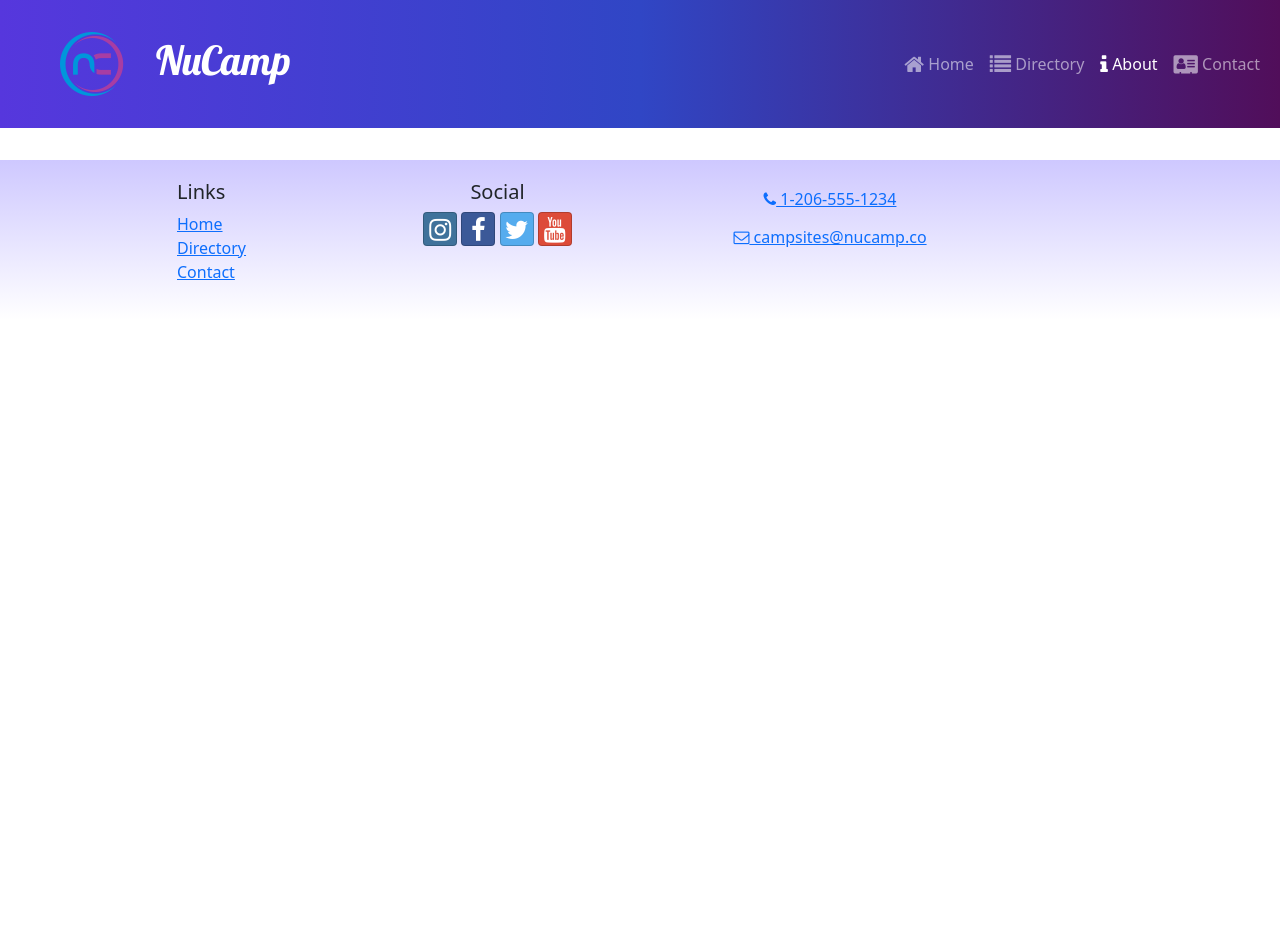
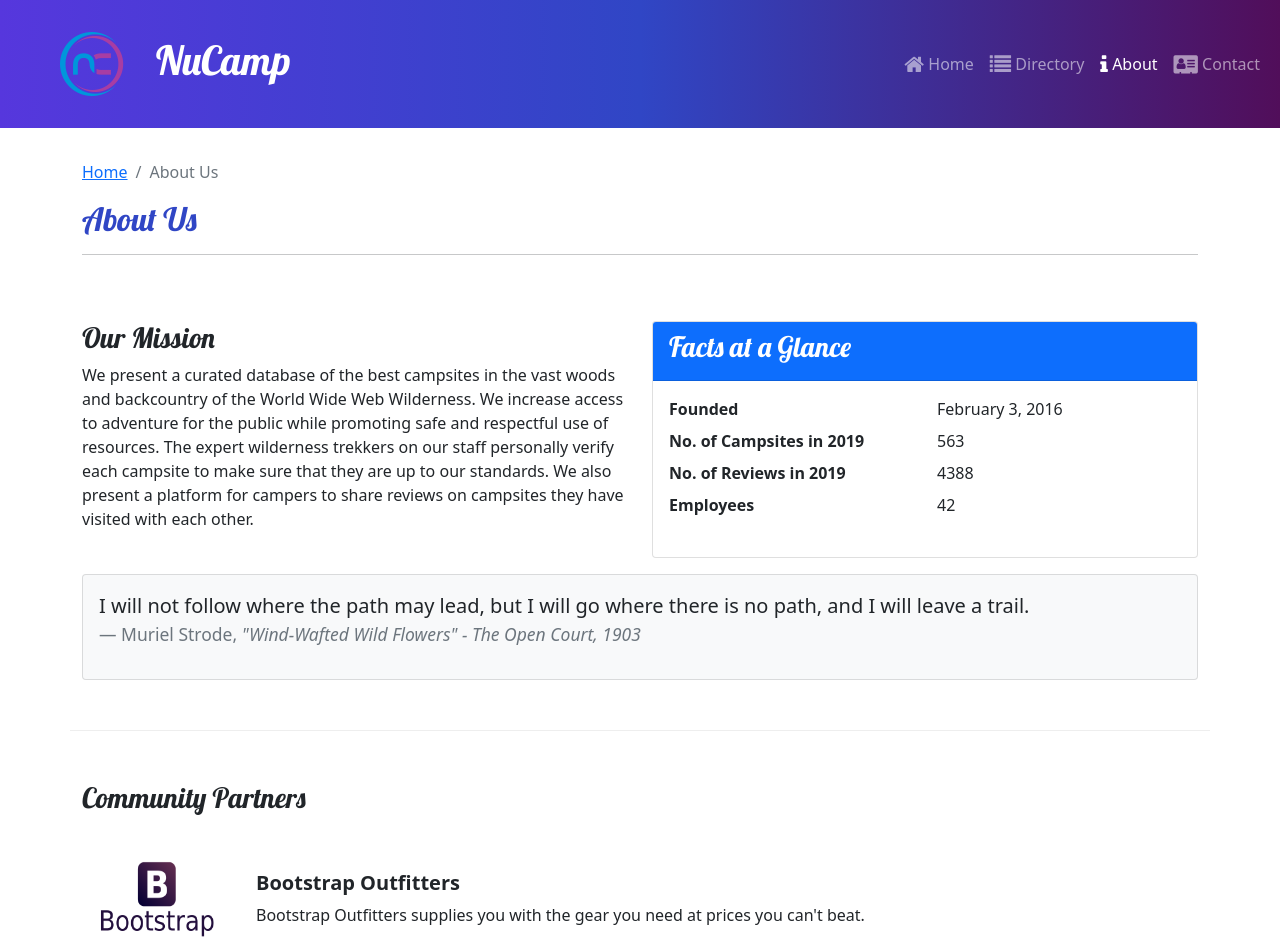
Before and after one commit to fgarciadp/Nucamp-Project-01, a React (Create React App) app: page /about in a window 1280 px wide. Shown: the top 952 px of the page. Before the commit the page ends 800 px from the top, so only its background shows below. Built offline with nearby package versions, Linux system fonts and the light colour scheme.

Commit message:
Added Partners section

```diff
--- a/src/App.js
+++ b/src/App.js
@@ -6,7 +6,7 @@
 import CampsitesDirectoryPage from './pages/CampsitesDirectoryPage';
 import { Route, Routes } from 'react-router-dom';
 import CampsiteDetailPage from './pages/CampsiteDetailPage';
-
+import AboutPage from './pages/AboutPage';
 
 function App() {
   return (
@@ -16,10 +16,8 @@
         <Route path='/' element={<HomePage />} />
         <Route path='contact' element={<ContactPage />} />
         <Route path='directory' element={<CampsitesDirectoryPage />} />
-        <Route
-                    path='directory/:campsiteId'
-                    element={<CampsiteDetailPage />}
-                />
+        <Route path='directory/:campsiteId' element={<CampsiteDetailPage />} />
+        <Route path='about' element={<AboutPage />} />
       </Routes>
       <Footer />
     </div>
--- /dev/null
+++ b/src/components/Partner.js
@@ -0,0 +1,19 @@
+
+
+const Partner = ({partner}) => {
+    if (partner) {
+        const { image, name, description } = partner;
+        return (
+            <>
+                <img src={image} alt={name} style={{width:'150px'}} />
+                <div className='m-4'>
+                    <h5 className='fw-bold'>{name}</h5>
+                    {description}
+                </div>
+            </>
+         );
+    }
+    return null;
+}
+
+export default Partner;
--- a/src/features/campsites/campsitesSlice.js
+++ b/src/features/campsites/campsitesSlice.js
@@ -1,4 +1,3 @@
-import React from 'react'
 import { CAMPSITES } from '../../app/shared/CAMPSITES';
 
 export const selectAllCampsites = () => {
--- a/src/features/display/DisplayList.js
+++ b/src/features/display/DisplayList.js
@@ -2,9 +2,10 @@
 import DisplayCard from './DisplayCard';
 import { selectFeaturedCampsite } from '../campsites/campsitesSlice';
 import { selectFeaturedPromotion } from '../promotions/promotionsSlice';
+import { selectFeaturedPartner } from '../partners/partnersSlice';
 
 const DisplayList = () => {
-    const items = [selectFeaturedCampsite(), selectFeaturedPromotion()];
+    const items = [selectFeaturedCampsite(), selectFeaturedPromotion(), selectFeaturedPartner()];
 
     return (
         <Row>
--- /dev/null
+++ b/src/features/partners/PartnersList.js
@@ -0,0 +1,20 @@
+import { Col } from "reactstrap";
+import Partner from "../../components/Partner";
+import { selectAllPartners } from "./partnersSlice";
+
+const PartnersList = () => {
+    const partners = selectAllPartners();
+    return (
+        <Col className='mt-4'>
+            {partners.map((partner) => {
+                return (
+                    <div className='d-flex mb-5' key={partner.id}>
+                        <Partner partner={partner} />
+                    </div>
+                );
+            })}
+        </Col>
+    );
+};
+
+export default PartnersList;
--- /dev/null
+++ b/src/features/partners/partnersSlice.js
@@ -0,0 +1,9 @@
+import { PARTNERS } from '../../app/shared/PARTNERS';
+
+export const selectAllPartners = () => {
+    return PARTNERS;
+};
+
+export const selectFeaturedPartner = () => {
+    return PARTNERS.find((partner) => partner.featured);
+};
--- /dev/null
+++ b/src/pages/AboutPage.js
@@ -0,0 +1,77 @@
+import { Col, Row, Container, Card, CardBody, CardHeader } from "reactstrap";
+import SubHeader from "../components/SubHeader";
+import PartnersList from "../features/partners/PartnersList";
+
+
+const AboutPage = () => {
+    return (
+        <Container>
+            <SubHeader current='About Us' />
+            <Row className='row-content'>
+                <Col sm='6'>
+                    <h3> Our Mission </h3>
+                    <p>
+                        We present a curated database of the best campsites in the
+                        vast woods and backcountry of the World Wide Web Wilderness.
+                        We increase access to adventure for the public while
+                        promoting safe and respectful use of resources. The expert
+                        wilderness trekkers on our staff personally verify each
+                        campsite to make sure that they are up to our standards. We
+                        also present a platform for campers to share reviews on
+                        campsites they have visited with each other.
+                    </p>
+                </Col>
+                <Col sm='6'>
+                    <Card>
+                        <CardHeader className='bg-primary text-white'>
+                            <h3>Facts at a Glance</h3>
+                        </CardHeader>
+                        <CardBody>
+                            <dl className='row'>
+                                <dt className='col-6'>Founded</dt>
+                                <dd className='col-6'>February 3, 2016</dd>
+                                <dt className='col-6'>No. of Campsites in 2019</dt>
+                                <dd className='col-6'>563</dd>
+                                <dt className='col-6'>No. of Reviews in 2019</dt>
+                                <dd className='col-6'>4388</dd>
+                                <dt className='col-6'>Employees</dt>
+                                <dd className='col-6'>42</dd>
+                            </dl>
+                        </CardBody>
+                    </Card>
+                </Col>
+                <Col>
+                    <Card className='bg-light mt-3'>
+                        <CardBody>
+                            <blockquote className='blockquote'>
+                                <p>
+                                    I will not follow where the path may lead, but I
+                                    will go where there is no path, and I will leave
+                                    a trail.
+                                </p>
+                                <footer className='blockquote-footer'>
+                                    Muriel Strode,{' '}
+                                    <cite title='Source Title'>
+                                        "Wind-Wafted Wild Flowers" - The Open Court,
+                                        1903
+                                    </cite>
+                                </footer>
+                            </blockquote>
+                        </CardBody>
+                    </Card>
+                </Col>
+            </Row>
+
+            <Row className='row-content'>
+                <Col xs='12'>
+                    <h3>
+                        Community Partners
+                    </h3>
+                </Col>
+                <PartnersList />
+            </Row>
+        </Container>
+    );
+};
+
+export default AboutPage;
```
